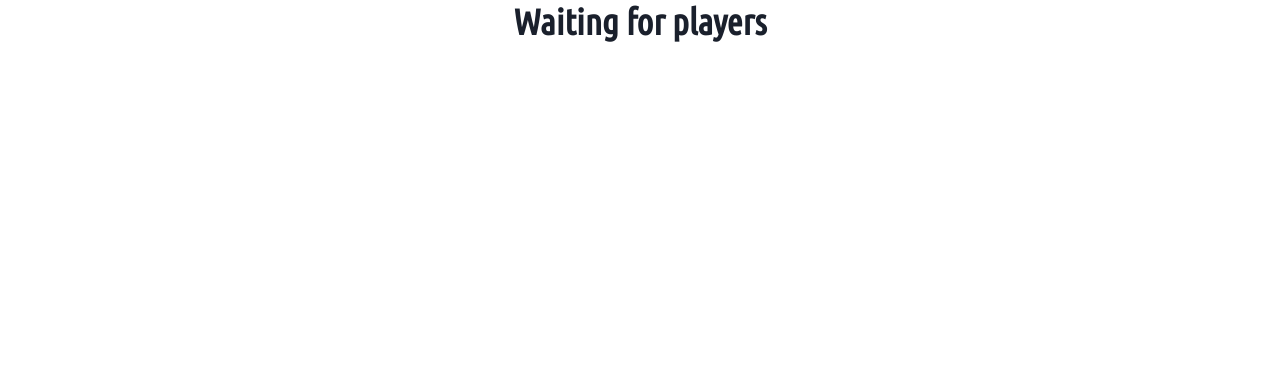
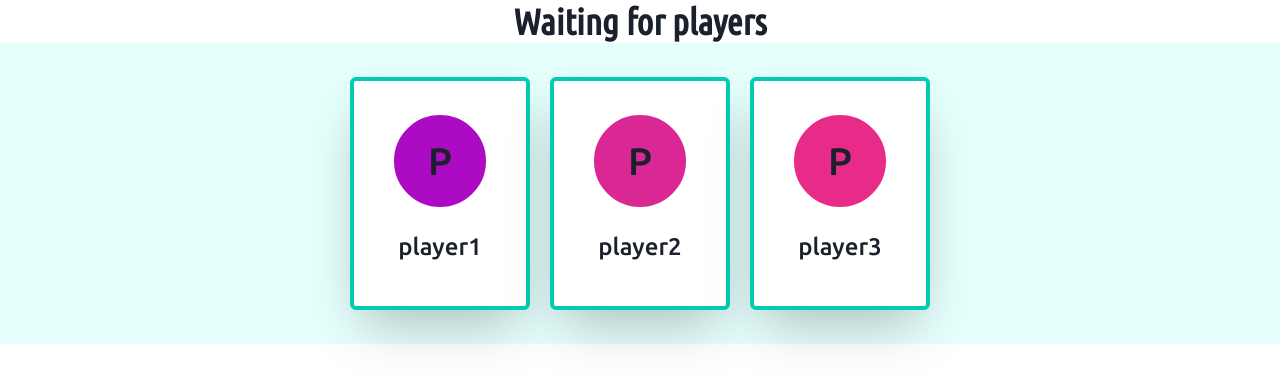
Before and after one commit to FranciscoRossoR/carbon_test, a Next.js app: page / in a window 1280 px wide. Shown: the top 384 px of the page. Built offline with nearby package versions, Linux system fonts and the light colour scheme.

Commit message:
feat: create base player panel

```diff
--- a/pages/store.ts
+++ b/pages/store.ts
@@ -1,6 +1,12 @@
 import GameState from "framework/entities/gameState";
+import Player from "framework/entities/player";
 import CarbonCityZeroState from "src/entities/carboncityzero/carbonCityZeroState";
 
-var gameState = new CarbonCityZeroState(1, 4, [], [], "open");
+const players = [new Player("player1"),
+    new Player("player2"),
+    new Player("player3")
+]
+
+var gameState = new CarbonCityZeroState(1, 4, players, [], "open");
 
 export default gameState;
--- /dev/null
+++ b/src/components/PlayerProfile.tsx
@@ -0,0 +1,92 @@
+import {
+    Avatar,
+    Box,
+    BoxProps,
+    Center,
+    Flex,
+    Text,
+    Heading,
+    Stack,
+    ThemingProps,
+    useColorModeValue
+} from "@chakra-ui/react";
+
+import Player from "framework/entities/player";
+
+type IPlayerProfile = Player & {
+    image?: string;
+    info?: Map<string, string>;
+    active: boolean;
+} & ThemingProps & BoxProps;
+
+export default function PlayerProfile(props: IPlayerProfile) {
+
+    const {color, name, image, active, info, ...boxProps} = props;
+
+    const boxStyle = {
+        width: '180px',
+        backgroundColor: useColorModeValue('white', 'gray.800'),
+        boxShadow: active ? '2xl' : 'md',
+        rounded: 'md',
+        overflow: 'hidden',
+        border: active ? '4px solid' : '0px solid',
+        borderColor: useColorModeValue('brand.600', 'white'),
+    }
+
+    const gradientStyle = {
+        height: '80px',
+        width: 'full',
+        backgroundGradient: 'linear(to-b,' + color + ',white)',
+    }
+
+    return (
+
+        <Center py={6}>
+
+            <Box {...boxProps} sx={boxStyle}>
+
+                {/* Places a background layer with a graient using the player's color */}
+                <Box sx={gradientStyle}/>
+
+                {/* Places the avatar above the gradient */}
+                <Flex justify={'center'} mt={-12}>
+                    <Avatar
+                        size={'xl'}
+                        src={image}
+                        name={name}
+                        bgColor={color}
+                        css={{ border: '2px solid white', }}
+                    />
+                </Flex>
+
+                {/* A text panel with the ... */ }
+                <Box p={6}>
+
+                    {/* ... player's name ... */}
+                    <Stack spacing={0} align={'center'} mb={5}>
+                        <Heading fontSize={'2xl'} fontWeight={500} fontFamily={'body'}>
+                            {name}
+                        </Heading>
+                    </Stack>
+
+                    {/* ... and plalyer's info */}
+                    {info &&
+                        <Stack direction={'row'} justify={'center'} spacing={6}>
+                            {Array.from(info).map((value) => (
+                                <Stack key={value[0]+name} spacing={0} align={'center'}>
+                                    <Text fontSize={'sm'} color={'gray.500'}>{value[0]}</Text>
+                                    <Text fontWeight={600}>{value[1]}</Text>
+                                </Stack>
+                            ))}
+                        </Stack>
+                    }
+
+                </Box>
+
+            </Box>
+
+        </Center>
+
+    )
+
+}
--- a/src/components/layout/SummaryPanel.tsx
+++ b/src/components/layout/SummaryPanel.tsx
@@ -1,7 +1,9 @@
 import { Box, Flex, position, useDimensions } from "@chakra-ui/react";
+import Player from "framework/entities/player";
 import { observer } from "mobx-react";
 import gameState from "pages/store";
 import { useRef } from "react";
+import PlayerProfile from "../PlayerProfile";
 
 export interface IPanelProps {}
 
@@ -19,6 +21,14 @@ export default observer(function SummaryPanel(props: IPanelProps) {
     return (
         <Box ref={boxRef} __css={isMiniVersion ? sticky : {}} bgColor="brand.50">
             <Flex bgColor="brand.50" justifyContent="center">
+                {gameState.players.map((p: Player, index: number) => {
+                    const isCrurrent = true
+                    const info = new Map<string, string>()
+                    return (
+                        <PlayerProfile m="10px" key={"PlayerProfile" + p.name} name={p.name} color={p.color} info={info} active={isCrurrent}/>
+                    )
+                })
+                }
             </Flex>
         </Box>
     )
```
